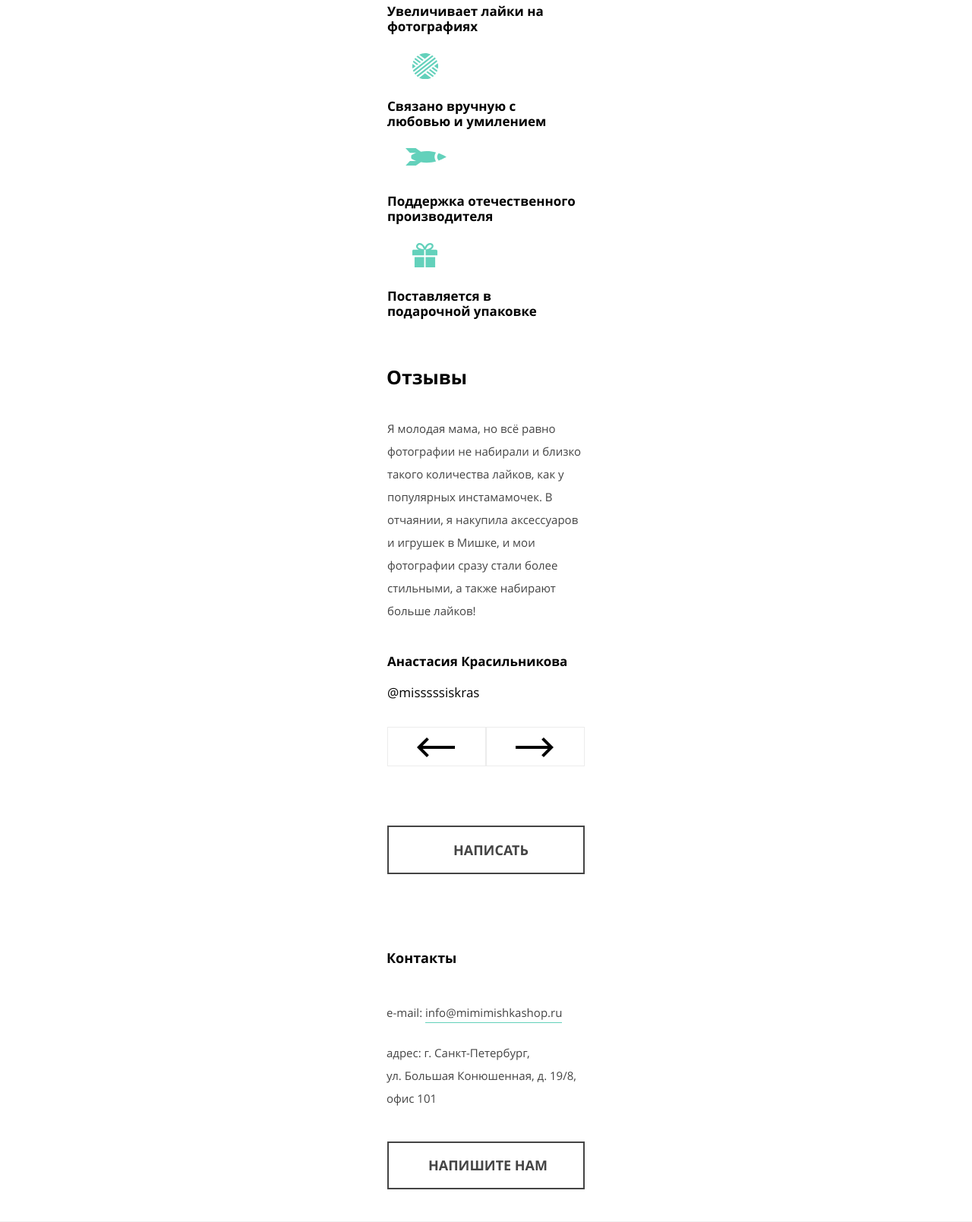
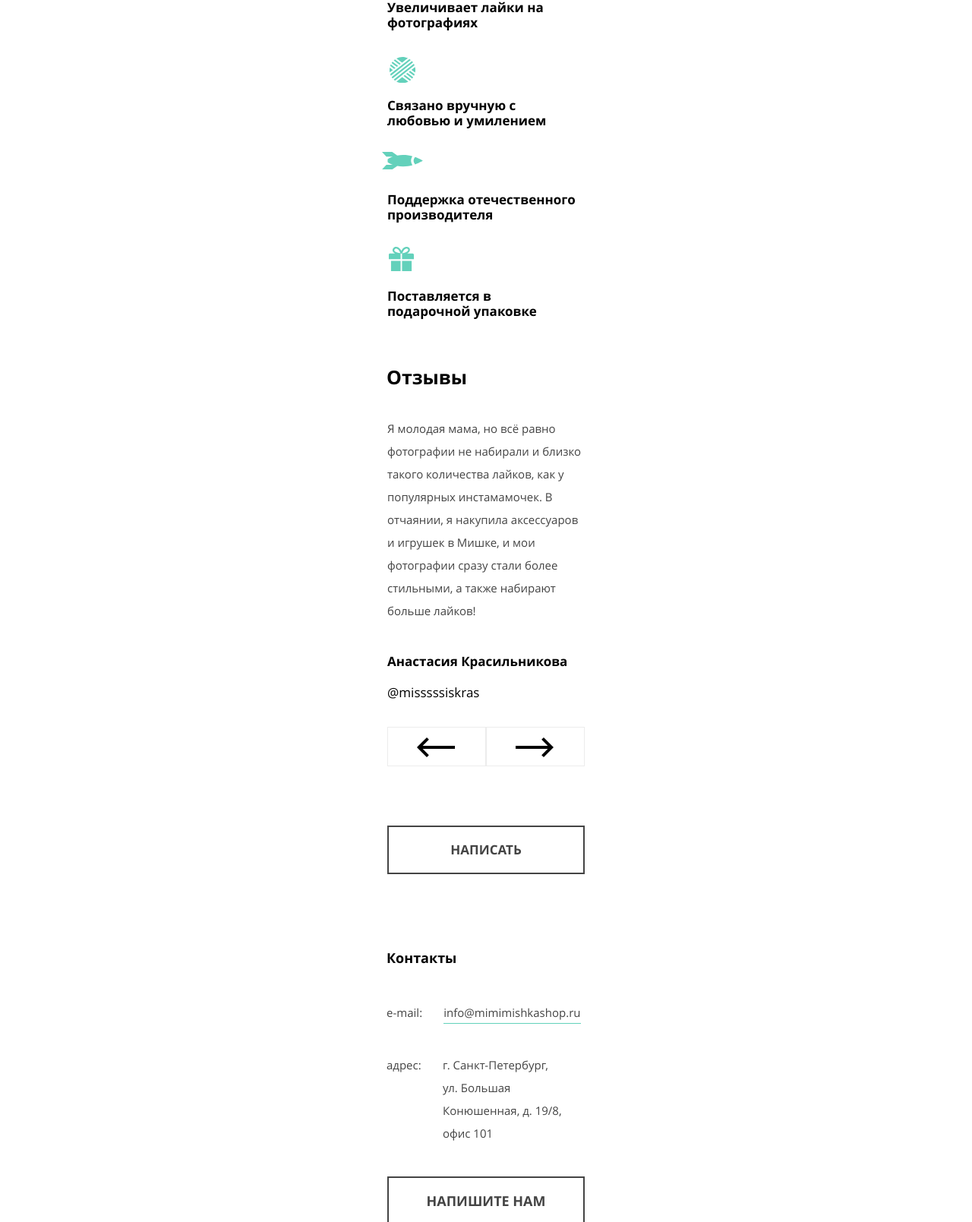
Before and after one commit to sasstr/bear-zagatovka, a website: page source/index.html in a window 1280 px wide. Shown: the part 2091-3700 px from the top of the page at 76% size. Drawn offline with nearby package versions, Linux system fonts and the light colour scheme; files that its build step writes are made by us from their sources.

Commit message:
Все кнопки оптимизировал под общий класс global-btn

```diff
--- a/source/index.html
+++ b/source/index.html
@@ -80,7 +80,7 @@
             </p>
           </div>
           <p class="thing__price">Цена: 990 руб.</p>
-          <a href="#" class="thing__order" aria-label="Заказать товар недели">Заказать</a>
+          <a href="#" class="global-btn thing__order " aria-label="Заказать товар недели">Заказать</a>
         </section>
         <section class="features">
           <h2 class="features__title">Коротко о нас:</h2>
@@ -131,15 +131,23 @@
       <section class="contacts">
         <div class="contacts__wrapper">
           <h2 class="contacts__title">Контакты</h2>
-          <p class="contacts__data contacts__data--email">e-mail: <span class="contacts__data--border">info@mimimishkashop.ru</span> </p>
-          <p class="contacts__data contacts__data--address">адрес: г.&nbsp;Санкт-Петербург,
-            ул.&nbsp;Большая Конюшенная,
-            д. 19/8, офис 101</p>
+          <p class="contacts__data contacts__data--email">
+            <span class="contacts__data-title">e-mail:</span>
+            <span class="contacts__data-info contacts__data-info--border">info@mimimishkashop.ru</span>
+          </p>
+          <p class="contacts__data contacts__data--address">
+            <span class="contacts__data-title contacts__data-title--address">адрес:</span>
+            <span class="contacts__data-info">
+              г.&nbsp;Санкт-Петербург,
+              ул.&nbsp;Большая Конюшенная,
+              д. 19/8, офис 101
+            </span>
+          </p>
         </div>
         <div class="contacts__map">
         </div>
         <div class="contacts__wrapper">
-          <a class="contacts__write-to-us" href="#">Напишите нам</a>
+          <a class="global-btn contacts__write-to-us" href="#">Напишите нам</a>
         </div>
       </section>
     </main>
--- a/source/sass/blocks/contacts.scss
+++ b/source/sass/blocks/contacts.scss
@@ -17,7 +17,8 @@
 }
 
 .contacts__data {
-  width: 250px;
+  display: flex;
+  width: 260px;
 
   font-weight: 400;
   font-size: 15px;
@@ -29,14 +30,29 @@
     padding: 0;
   }
 
-  &--border {
-    border-bottom: 1px solid #62d1ba;
-    padding-bottom: 3px;
-  }
-
   &--address {
     padding: 0;
     margin: 0 0 0 29px;
+  }
+}
+
+.contacts__data-info {
+  display: inline-block;
+
+  &--border {
+    border-bottom: 1px solid #62d1ba;
+    height: 30px;
+  }
+}
+
+.contacts__data-title {
+  display: inline-block;
+  min-height: 46px;
+  margin-right: 28px;
+
+  &--address {
+    min-height: 30px;
+    min-width: 46px;
   }
 }
 
@@ -49,18 +65,10 @@
 }
 
 .contacts__write-to-us {
-  display: block;
   width: 260px;
   min-height: 52px;
-  padding: 19px 0 20px 52px;
+  padding: 20px 0;
   margin: 0 0 30px 30px;
 
-  font-weight: 700;
   font-size: 18px;
-  line-height: 20px;
-  text-transform: uppercase;
-  color: #444444;
-
-  border: 2px solid #444444;
-  background-color: #ffffff;
 }
--- a/source/sass/blocks/features.scss
+++ b/source/sass/blocks/features.scss
@@ -1,5 +1,5 @@
 .features__title {
-  margin: 0 0 88px 30px;
+  margin: 0 0 31px 30px;
 
   font-weight: 700;
   font-size: 25px;
@@ -16,7 +16,8 @@
   position: relative;
 
   width: 250px;
-  margin-bottom: 85px;
+  min-height: 95px;
+  margin-bottom: 30px;
 
   font-weight: 700;
   font-size: 17px;
@@ -28,8 +29,7 @@
   }
 
   &::before {
-    position: absolute;
-    top: -60px;
+    display: block;
 
     content: "";
 
@@ -37,8 +37,7 @@
   }
 
   &--ecology::before {
-    left: 38px;
-
+    margin: 0 0 20px 9px;
     width: 32px;
     height: 37px;
 
@@ -46,8 +45,7 @@
   }
 
   &--nordic::before {
-    left: 30px;
-
+    margin-bottom: 28px;
     width: 47px;
     height: 27px;
 
@@ -55,8 +53,7 @@
   }
 
   &--more-likes::before {
-    left: 37px;
-
+    margin: 0 0 23px 8px;
     width: 47px;
     height: 27px;
 
@@ -64,8 +61,7 @@
   }
 
   &--handmade::before {
-    left: 33px;
-
+    margin: 0 0 20px 3px;
     width: 35px;
     height: 34px;
 
@@ -73,8 +69,7 @@
   }
 
   &--support::before {
-    left: 24px;
-
+    margin: 0 0 30px -7px;
     width: 55px;
     height: 23px;
 
@@ -82,8 +77,7 @@
   }
 
   &--gift-packed::before {
-    left: 33px;
-
+    margin: 0 0 23px 2px;
     width: 33px;
     height: 32px;
 
--- a/source/sass/blocks/global-btn.scss
+++ b/source/sass/blocks/global-btn.scss
@@ -1,8 +1,11 @@
-.gobal-btn {
+.global-btn {
+  display: block;
+
   font-weight: 700;
   font-size: 17px;
-  line-height: 16px;
+  line-height: 20px;
   color: #444444;
+  text-align: center;
   text-transform: uppercase;
 
   border: 2px solid #444444;
--- a/source/sass/blocks/modal.scss
+++ b/source/sass/blocks/modal.scss
@@ -69,11 +69,8 @@
   background-color: #63d1bb;
   margin: 0 0 46px 30px;
 
-  font-weight: 700;
-  font-size: 17px;
   line-height: 16px;
   color: #ffffff;
-  text-transform: uppercase;
 
   border: none;
   cursor: pointer;
--- a/source/sass/blocks/order.scss
+++ b/source/sass/blocks/order.scss
@@ -231,12 +231,5 @@
   padding: 20px 47px;
   margin: 0 0 55px 30px;
 
-  font-weight: 700;
-  font-size: 17px;
   line-height: 16px;
-  color: #444444;
-  text-transform: uppercase;
-
-  border: 2px solid #444444;
-  background-color: #ffffff;
 }
--- a/source/sass/blocks/production.scss
+++ b/source/sass/blocks/production.scss
@@ -37,25 +37,11 @@
   color: #444444;
 }
 
-.production__link {
-  font-weight: 700;
-  line-height: 16px;
-  color: #444444;
-  text-transform: uppercase;
-}
-
 .production__link-order {
-  display: block;
   width: 192px;
   min-height: 52px;
-  padding: 20px 0 16px 26px;
+  padding: 20px 0 16px;
   margin: 0 0 91px 34px;
 
-  font-weight: 700;
   line-height: 16px;
-  color: #444444;
-  text-transform: uppercase;
-
-  border: 2px solid #444444;
-  background-color: #ffffff;
 }
--- a/source/sass/blocks/reviews.scss
+++ b/source/sass/blocks/reviews.scss
@@ -94,18 +94,8 @@
 .reviews__button {
   position: relative;
 
-  display: block;
   width: 260px;
   min-height: 12px;
-  padding: 20px 0 20px 85px;
+  padding: 20px 0;
   margin: 0 0 95px 30px;
-
-  font-weight: 700;
-  font-size: 18px;
-  line-height: 20px;
-  color: #444444;
-  text-transform: uppercase;
-
-  border: 2px solid #444444;
-  background-color: #ffffff;
 }
--- a/source/sass/blocks/thing.scss
+++ b/source/sass/blocks/thing.scss
@@ -55,18 +55,8 @@
 }
 
 .thing__order {
-  display: block;
-  padding: 20px 84px 20px 85px;
+  padding: 20px 0;
   margin-left: 30px;
   width: 259px;
   min-height: 12px;
-
-  font-weight: 700;
-  font-size: 17px;
-  line-height: 20px;
-  color: #444444;
-  text-transform: uppercase;
-
-  border: 2px solid #444444;
-  background-color: #ffffff;
 }
--- a/source/sass/style.scss
+++ b/source/sass/style.scss
@@ -1,8 +1,9 @@
 @import "variables.scss",
+  "mixins.scss",
+  "fonts.scss",
   "global.scss",
-  "fonts.scss",
   "blocks/visually-hidden.scss",
-  "mixins.scss",
+  "blocks/global-btn.scss",
   "blocks/header-page.scss",
   "blocks/header-nav.scss",
   "blocks/header-menu.scss",
```
